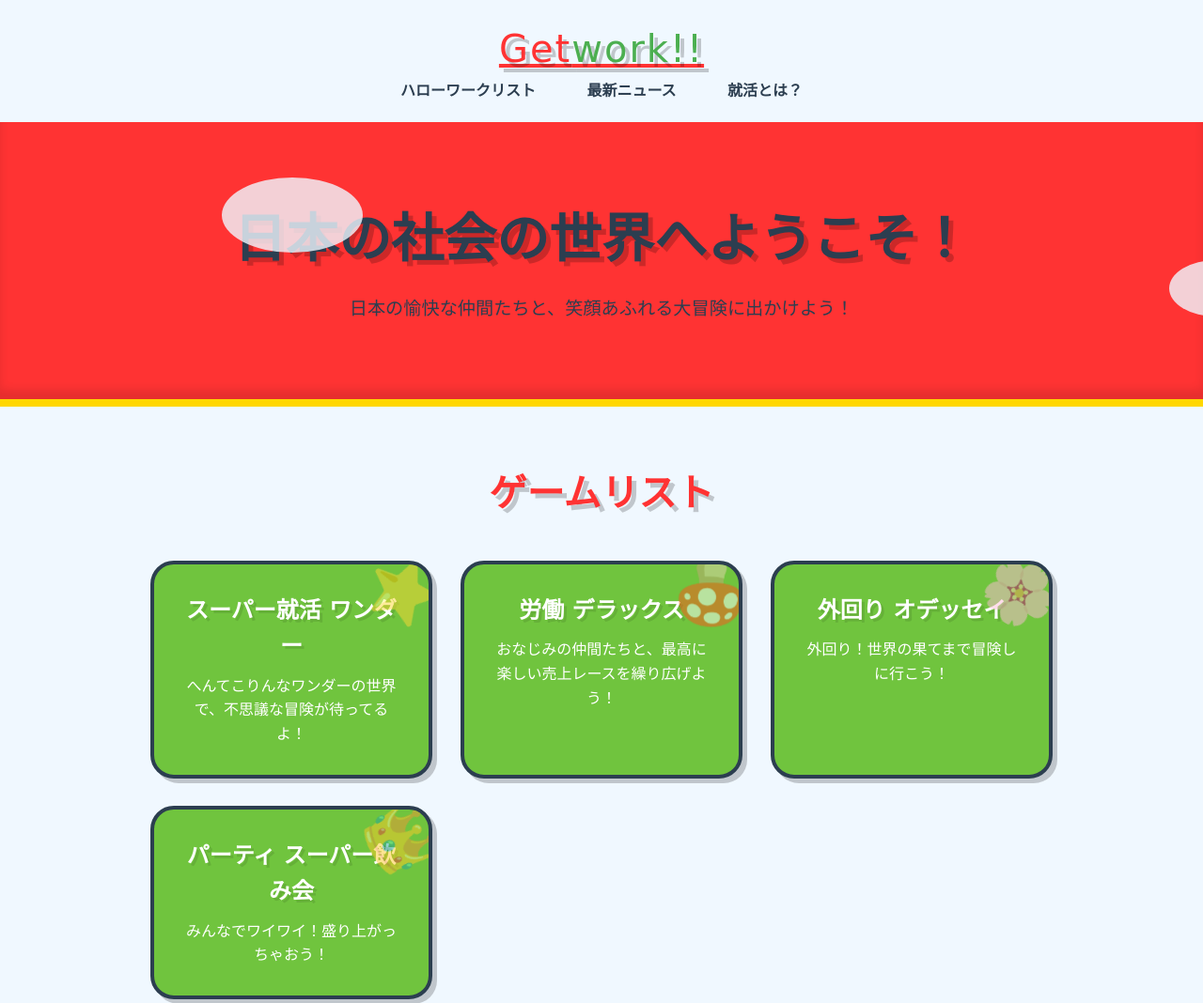
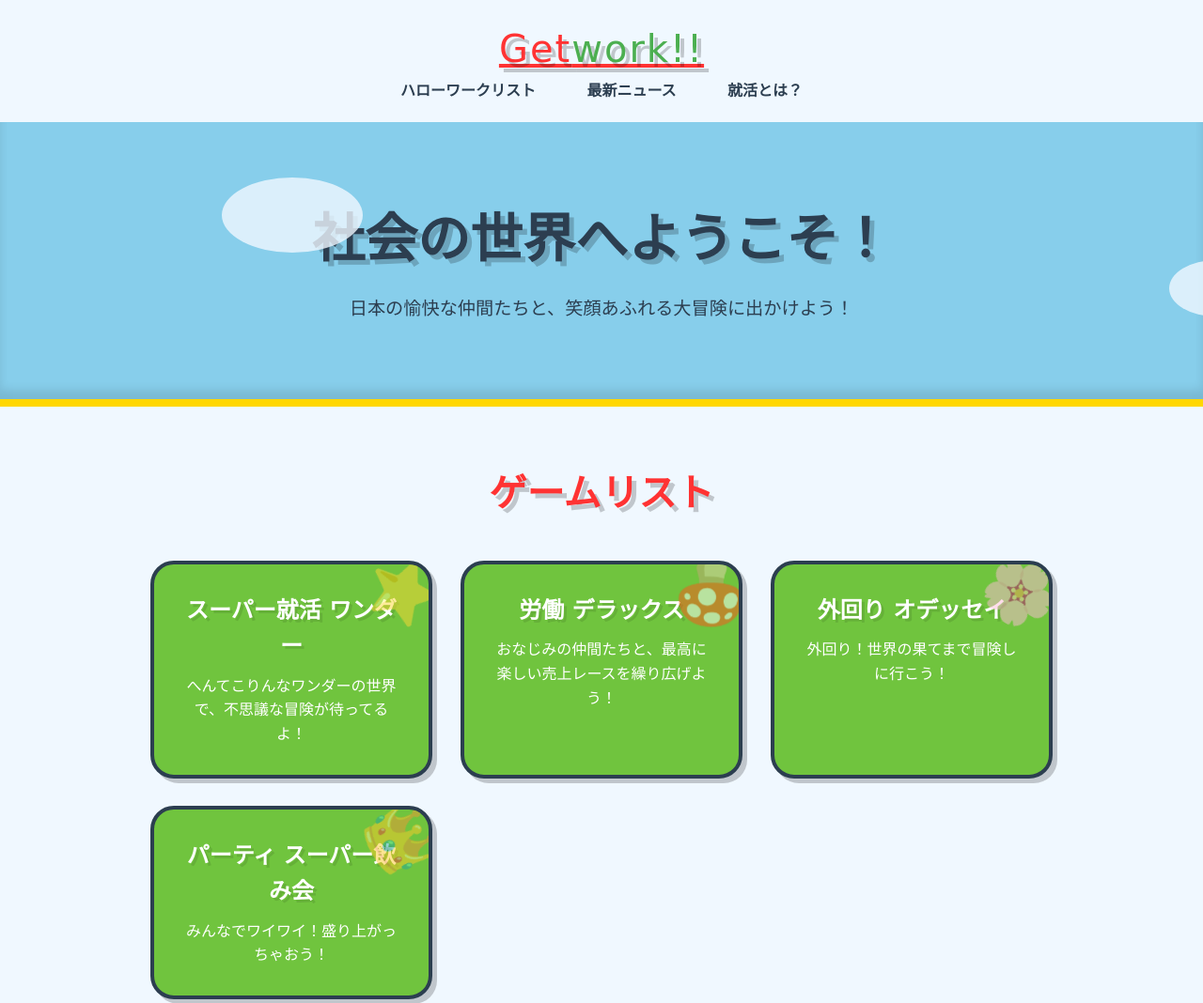
Before and after one commit to Miyazaki222/Git_testday2_02, a plain HTML site: page index.html in a window 1280 px wide. Shown: the top 1068 px of the page at 94% size. Drawn offline with Linux system fonts and the light colour scheme; a web font is replaced by a local one.

Commit message:
[Fix]背景色とタイトルを変更

```diff
--- a/index.html
+++ b/index.html
@@ -25,7 +25,7 @@
     <main>
         <section class="hero">
             <div class="container">
-                <h1>日本の社会の世界へようこそ！</h1>
+                <h1>社会の世界へようこそ！</h1>
                 <p>日本の愉快な仲間たちと、笑顔あふれる大冒険に出かけよう！</p>
             </div>
         </section>
--- a/style.css
+++ b/style.css
@@ -96,7 +96,7 @@ nav a:hover::before {
 
 /* Hero Section */
 .hero {
-    background-color: var(--mario-red);
+    background-color: var(--sky-blue);
     padding: 80px 20px;
     box-shadow: inset 0 -10px 10px rgba(0, 0, 0, 0.1);
     position: relative;
```
